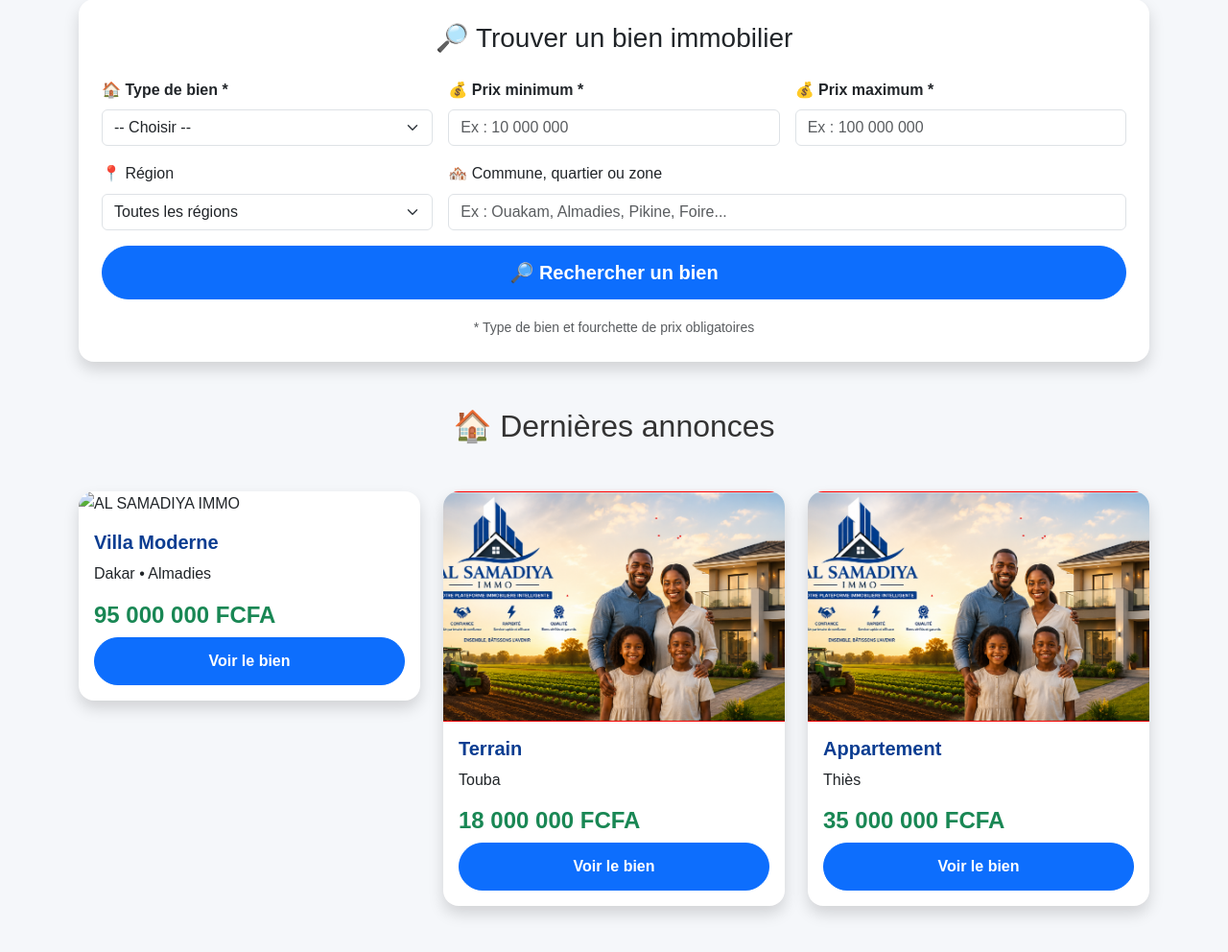
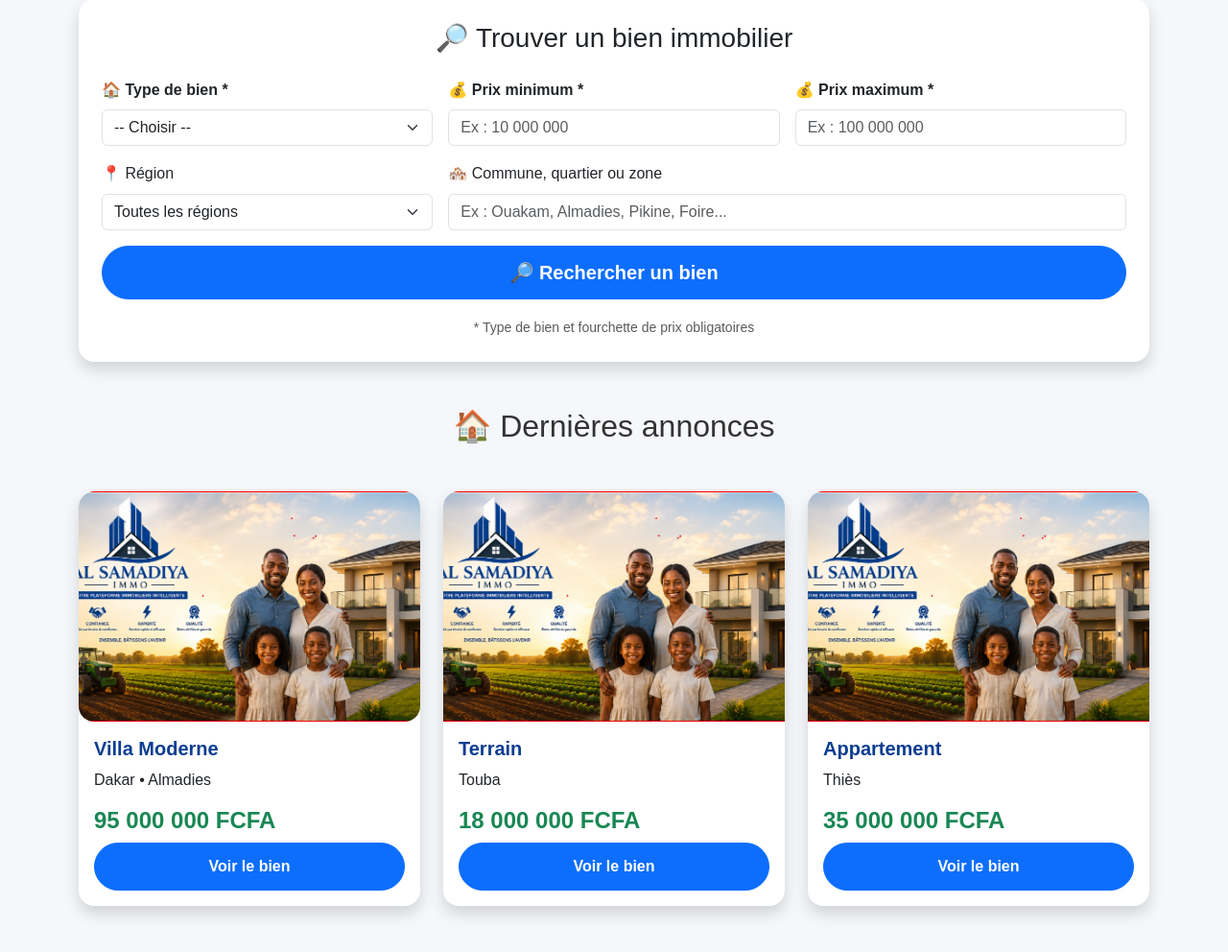
Before and after one commit to sowmoussa86-pixel/AL_SAMADIYA_IMMO_PRO, a FastAPI app: page / in a window 1280 px wide. Shown: the part 721-1713 px from the top of the page at 96% size. Run offline with FastAPI, Linux system fonts and the light colour scheme; some libraries are stand-ins or nearby versions.

Commit message:
Update index.html

```diff
--- a/templates/index.html
+++ b/templates/index.html
@@ -24,7 +24,7 @@
 
 <div class="card shadow border-0 rounded-4">
 
-<img src="{{ url_for('static', filename='images/banner.png') }}" alt="AL SAMADIYA IMMO">
+<img src="/static/images/banner.png" alt="AL SAMADIYA IMMO" class="card-img-top" style="width:100%; border-radius:16px;">
 
 <div class="card-body">
 
```
